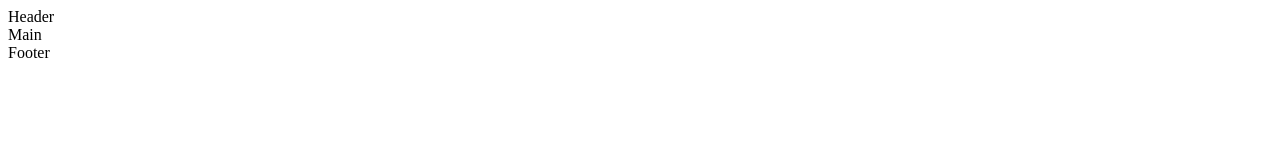
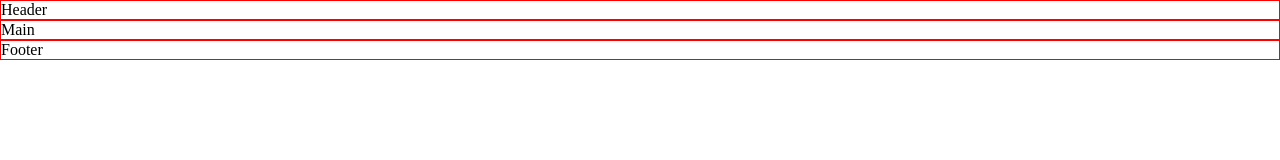
Before and after one commit to OluConquer/lifelight-library, a plain HTML site: page index.html in a window 1280 px wide. Drawn offline with Linux system fonts and the light colour scheme.

Commit message:
Update index.html: Connect style.css to index.html

```diff
--- a/css/style.css
+++ b/css/style.css
@@ -4,5 +4,5 @@
 }
 
 .border {
-    border: 1px, solid, red;
+    border: 1px solid red;
 }
--- a/index.html
+++ b/index.html
@@ -3,19 +3,20 @@
 <head>
     <meta charset="UTF-8">
     <meta name="viewport" content="width=device-width, initial-scale=1.0">
+    <link rel="stylesheet" href="./css/style.css">
     <title>Life Light Library</title>
 </head>
 <body>
 
-    <header>
+    <header class="border">
         Header
     </header>
 
-    <main>
+    <main class="border">
         Main
-    </main>
+    </main class="border">
 
-    <footer>
+    <footer class="border">
         Footer
     </footer>
 
```
